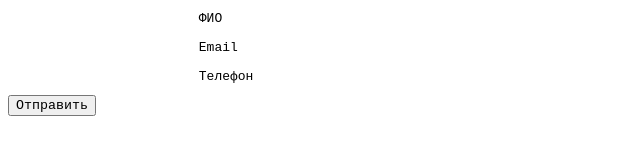
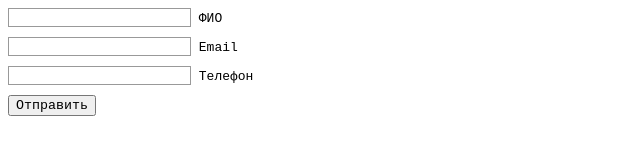
Before and after one commit to emil14/node-school_test, a website: page index.html in a window 1280 px wide. Shown: the whole page, without its empty margins (0-640 px from the left). Drawn offline with nearby package versions, Linux system fonts and the light colour scheme.

Commit message:
Add border-color for inputs

```diff
--- a/index.css
+++ b/index.css
@@ -8,7 +8,7 @@
   }
 
   .form__input {
-    border: 1px solid transparent;
+    border: 1px solid #999;
   }
 
     .form__input--error {
```
